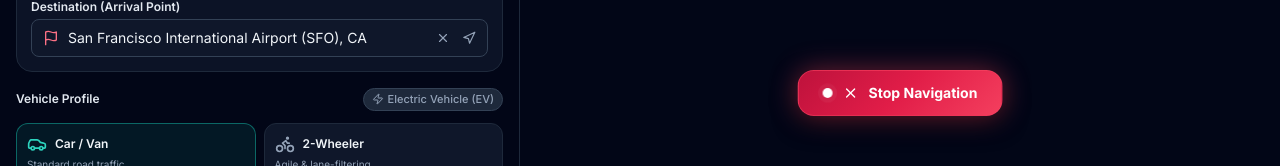
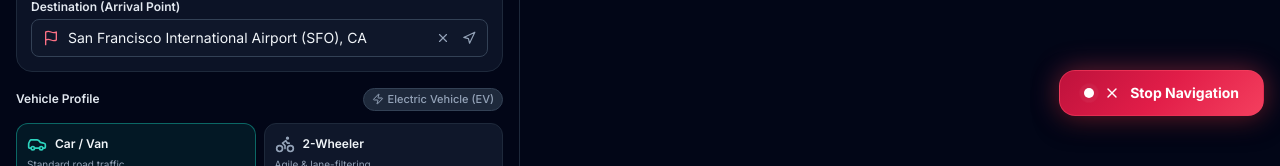
Before and after one commit to shrey-1802/Q-MAP, a React (Vite) app: page /home in a window 1280 px wide. Shown: the part 266-432 px from the top of the page. Built offline with nearby package versions, Linux system fonts and the light colour scheme.

Commit message:
fix: move Stop Navigation button to bottom-right of map panel

```diff
--- a/src/pages/HomePage.tsx
+++ b/src/pages/HomePage.tsx
@@ -279,9 +279,9 @@ export const HomePage: React.FC = () => {
           className="h-full w-full"
         />
 
-        {/* Floating Stop Navigation button — visible on map whenever a route exists */}
+        {/* Floating Stop Navigation button — bottom-right of map */}
         {(origin || destination || allRoutes.length > 0) && (
-          <div className="absolute bottom-6 left-1/2 -translate-x-1/2 z-30 pointer-events-none">
+          <div className="absolute bottom-6 right-4 z-30 pointer-events-none">
             <button
               id="map-stop-nav-btn"
               onClick={handleStopNavigation}
```
